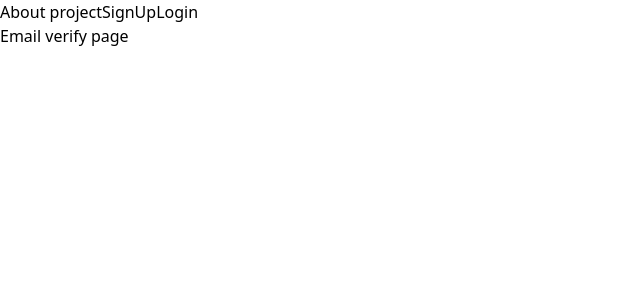
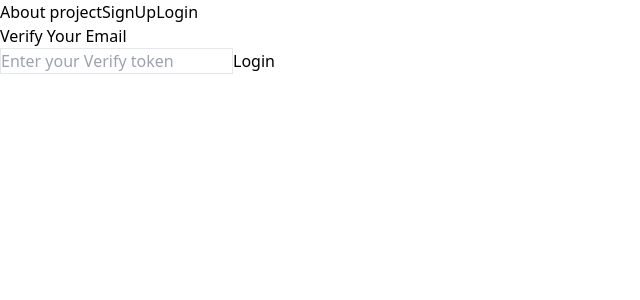
Before and after one commit to uncle-Yevheniii/My-App, a React (Vite) app in the folder FE/: page /email-verify in a window 1280 px wide. Shown: the top 300 px of the page, without its empty margins (0-640 px from the left). Built offline with nearby package versions, Linux system fonts and the light colour scheme.

Commit message:
work email werify form

```diff
--- a/FE/src/components/App.tsx
+++ b/FE/src/components/App.tsx
@@ -2,7 +2,7 @@
 import { Navigate, Route, Routes } from 'react-router-dom'
 
 import { Layout } from './Layout'
-import { SignUpPage, LoginPage } from '@/pages'
+import { SignUpPage, LoginPage, EmailVerifyPage } from '@/pages'
 
 export default function App() {
     return (
@@ -12,7 +12,7 @@ export default function App() {
                     <Route index element={<div>AboutProject</div>} />
                     <Route path="/signup" element={<SignUpPage />} />
                     <Route path="/login" element={<LoginPage />} />
-                    <Route path="/email-verify" element={<div>Email verify page</div>} />
+                    <Route path="/email-verify" element={<EmailVerifyPage />} />
 
                     <Route path="/dashboard" element={<div>Dashboard page</div>} />
 
--- a/FE/src/pages/PageEmailVerify.tsx
+++ b/FE/src/pages/PageEmailVerify.tsx
@@ -54,3 +54,52 @@
 //         </div>
 //     )
 // }
+import axios from 'axios'
+import { useState } from 'react'
+import { useNavigate } from 'react-router-dom'
+
+import { useAuthenticationStore } from '@/store/authenticationStore'
+
+export default function EmailVerifyPage() {
+    const [token, setToken] = useState<string>('')
+    const [errorMessage, setErrorMessage] = useState<string>('')
+
+    const emailVerifyFunc = useAuthenticationStore((state) => state.emailVerifyFunc)
+
+    const navigate = useNavigate()
+
+    const handleSubmit = async (e: React.FormEvent<HTMLFormElement>) => {
+        e.preventDefault()
+        try {
+            const res = await emailVerifyFunc(token)
+            console.log(res) //! console
+            navigate('/dashboard')
+        } catch (err: unknown) {
+            if (axios.isAxiosError(err)) {
+                return setErrorMessage(err.response?.data?.msg)
+            }
+            return setErrorMessage('Error signing up')
+        }
+    }
+    return (
+        <div>
+            <h2>Verify Your Email</h2>
+
+            <form onSubmit={handleSubmit}>
+                <input
+                    className="border"
+                    id="verify-token"
+                    name="verify-token"
+                    type="text"
+                    placeholder="Enter your Verify token"
+                    value={token}
+                    onChange={(e) => setToken(e.target.value.trim())}
+                />
+
+                {errorMessage && <p>{errorMessage}</p>}
+
+                <button type="submit">Login</button>
+            </form>
+        </div>
+    )
+}
--- a/FE/src/pages/index.ts
+++ b/FE/src/pages/index.ts
@@ -1,5 +1,5 @@
 // export { default as AboutProjectPage } from './PageAboutProject'
 export { default as LoginPage } from './PageLogin'
 export { default as SignUpPage } from './PageSignUp'
-// export { default as EmailVerifyPage } from './PageEmailVerify'
+export { default as EmailVerifyPage } from './PageEmailVerify'
 // export { default as DashboardPage } from './PageDashboard'
```
